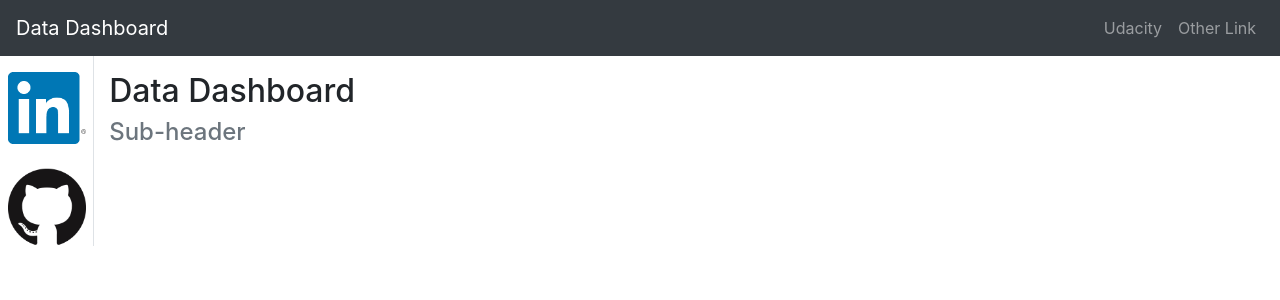
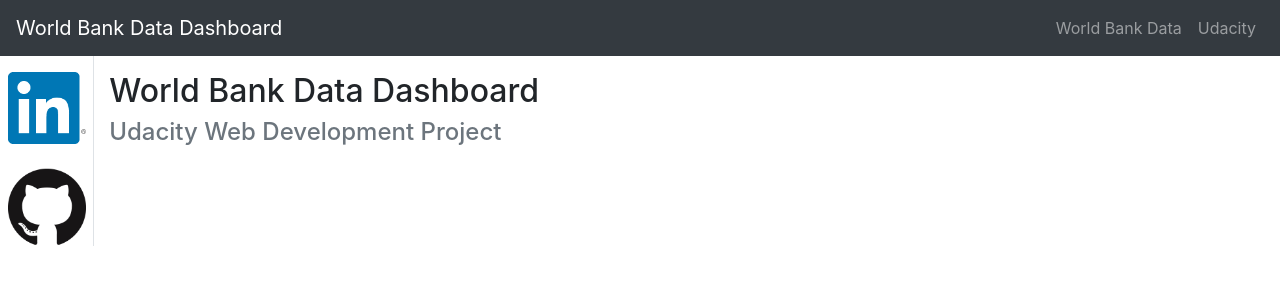
Before and after one commit to deg75kd/WorldBankDashboard, a Flask app: page / in a window 1280 px wide. Shown: the top 300 px of the page. Run offline with Flask 2, Linux system fonts and the light colour scheme; some libraries are stand-ins or nearby versions.

Commit message:
updated index.html

```diff
--- a/myapp/templates/index.html
+++ b/myapp/templates/index.html
@@ -4,7 +4,7 @@
 
 <head>
 
-<title>My Data Dashboard</title>
+<title>World Bank Data Dashboard</title>
 
 <!--import script files needed from plotly and bootstrap-->
 <link rel="stylesheet" href="https://maxcdn.bootstrapcdn.com/bootstrap/4.0.0/css/bootstrap.min.css" integrity="sha384-Gn5384xqQ1aoWXA+058RXPxPg6fy4IWvTNh0E263XmFcJlSAwiGgFAW/dAiS6JXm" crossorigin="anonymous">
@@ -19,7 +19,7 @@
 
 <!--navbar links-->
 <nav class="navbar navbar-expand-lg navbar-dark bg-dark sticky-top">
-   <a class="navbar-brand" href="#">Data Dashboard</a>
+   <a class="navbar-brand" href="#">World Bank Data Dashboard</a>
   <button class="navbar-toggler" type="button" data-toggle="collapse"
   data-target="#navbarTogglerDemo02"
   aria-controls="navbarTogglerDemo02" aria-expanded="false"
@@ -30,10 +30,10 @@
   <div class="collapse navbar-collapse" id="navbarTogglerDemo02">
     <ul class="navbar-nav ml-auto mt-2 mt-lg-0">
       <li class="nav-item">
-        <a class="nav-link" href="https://www.udacity.com">Udacity</a>
+        <a class="nav-link" href="https://datacatalog.worldbank.org/">World Bank Data</a>
       </li>
       <li class="nav-item">
-        <a class="nav-link" href="#">Other Link</a>
+        <a class="nav-link" href="https://www.udacity.com">Udacity</a>
       </li>
     </ul>
   </div>
@@ -46,10 +46,10 @@
     <div class="col-1 border-right">
         <div id="follow-me" class="mt-3">
             <a href="https://www.linkedin.com/in/kevin-dejesus-1a784120/">
-                <img src="/static/img/linkedinlogo.png" alt="linkedin" class="img-fluid mb-4 ml-2">
+                <img src="/static/img/linkedinlogo.png" alt="LinkedIn Profile" class="img-fluid mb-4 ml-2">
             </a>
             <a href="https://github.com/deg75kd">
-                <img src="/static/img/githublogo.png" alt="github" class="img-fluid ml-2">
+                <img src="/static/img/githublogo.png" alt="GitHub Profile" class="img-fluid ml-2">
             </a>
         </div>
     </div>
@@ -60,8 +60,8 @@
         <!--chart descriptions-->
         <div id="middle-info" class="mt-3">
 
-            <h2 id="tag-line">Data Dashboard</h2>
-            <h4 id="tag-line" class="text-muted">Sub-header</h4>
+            <h2 id="tag-line">World Bank Data Dashboard</h2>
+            <h4 id="tag-line" class="text-muted">Udacity Web Development Project</h4>
 
         </div>
 
```
